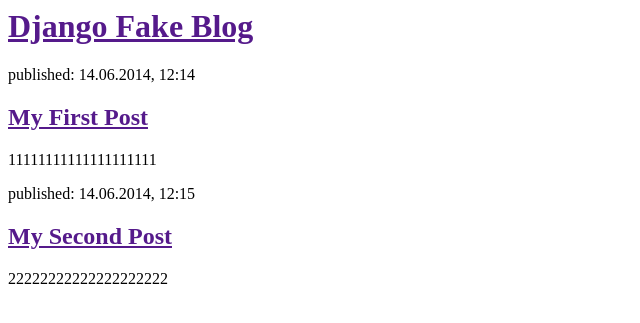
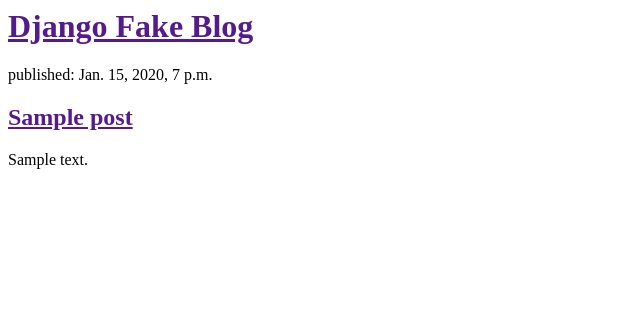
Before and after one commit to dkwpfhtm123/MyBlog, a Django app: template blog/templates/blog/post_list.html in a window 1280 px wide. Shown: the top 323 px of the page, without its empty margins (0-640 px from the left). Run offline with Django 3.2, Linux system fonts and the light colour scheme; the template is opened without the code that fills it: values that come from a table or form of the project are taken from there, others are empty; tables that the repository leaves empty hold one stand-in row (values such as "Sample post").

Commit message:
templates 수정

```diff
--- a/blog/templates/blog/post_list.html
+++ b/blog/templates/blog/post_list.html
@@ -7,16 +7,12 @@
 			<h1><a href="">Django Fake Blog</a></h1>
 		</div>
 
-		<div>
-			<p>published: 14.06.2014, 12:14</p>
-			<h2><a href="">My First Post</a></h2>
-			<p>11111111111111111111</p>
-		</div>
-
-		<div>
-			<p>published: 14.06.2014, 12:15</p>
-			<h2><a href="">My Second Post</a></h2>
-			<p>22222222222222222222</p>
-		</div>
+		{% for post in posts %}
+			<div>
+				<p>published: {{ post.published_date }}</p>
+				<h2><a href="">{{ post.title }}</a></h2>
+				<p>{{ post.text|linebreaksbr}}</p>
+			</div>
+		{% endfor %}
 	</body>
 </html>
--- a/blog/views.py
+++ b/blog/views.py
@@ -1,4 +1,7 @@
 from django.shortcuts import render
+from django.utils import timezone
+from .models import Post
 
 def post_list(request):
-    return render(request, 'blog/post_list.html', {})
+    posts = Post.objects.filter(published_date__lte=timezone.now()).order_by('published_date')
+    return render(request, 'blog/post_list.html', {'posts' : posts})
```
